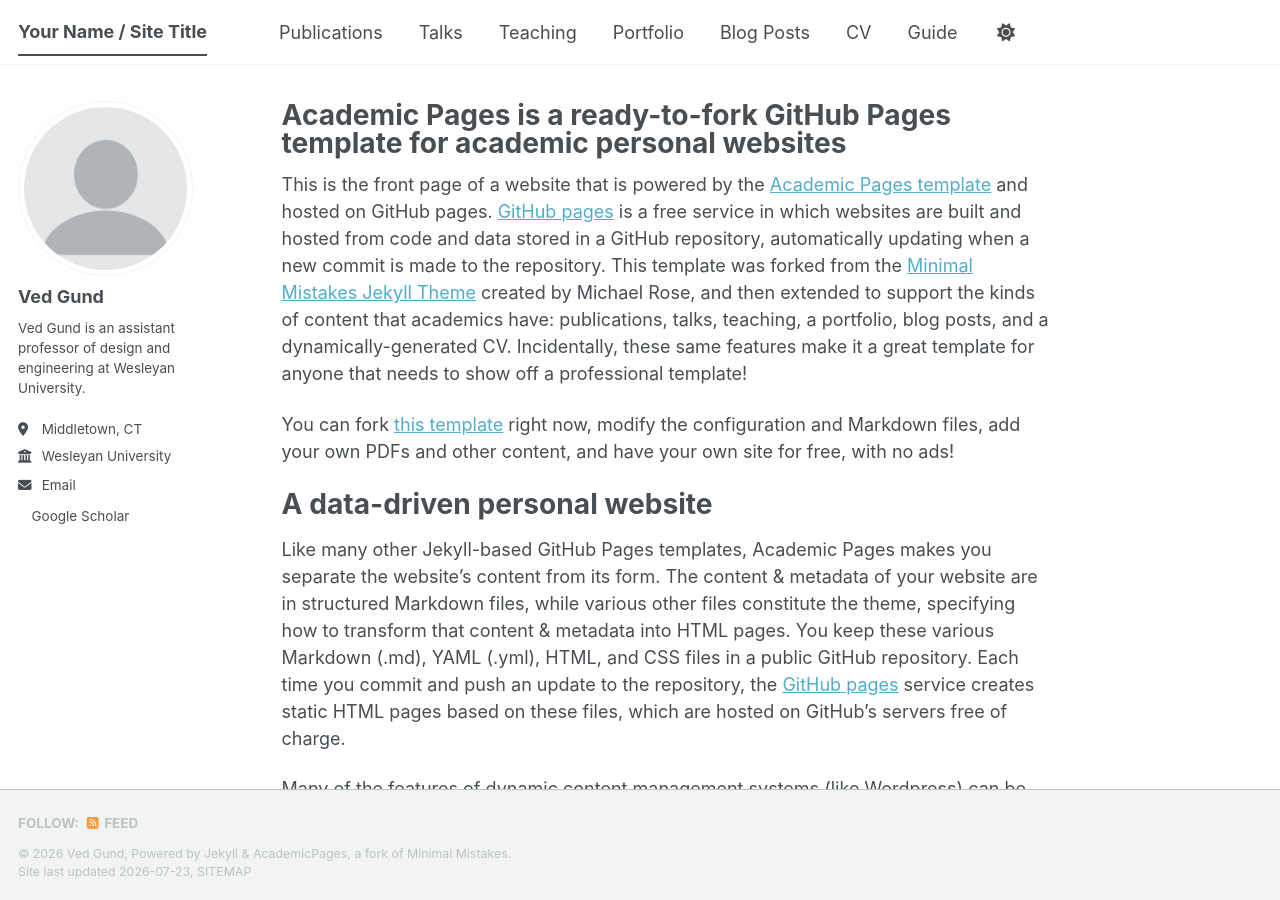
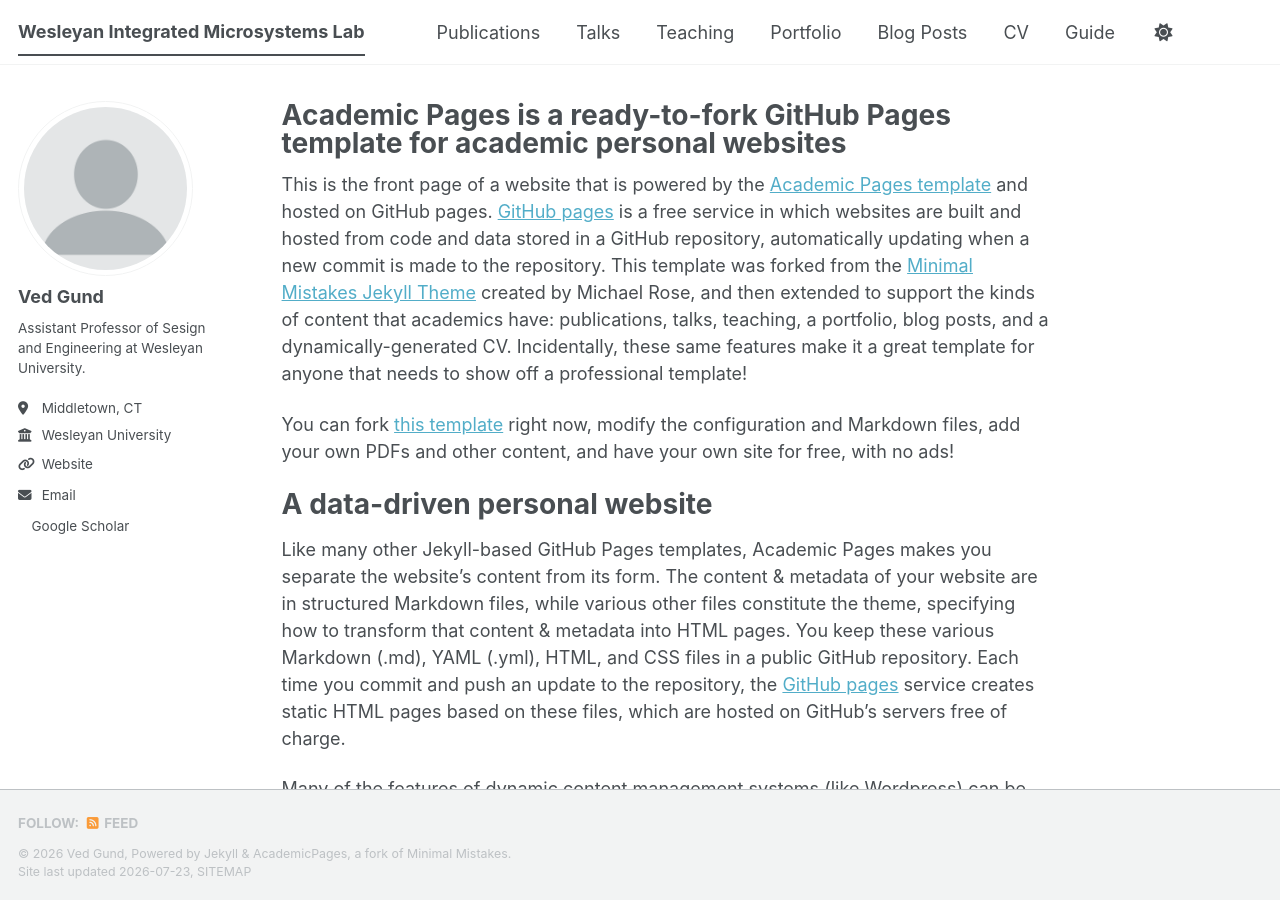
Before and after one commit to wes-ims/wes-ims.github.io, a Jekyll site: the page built from _pages/about.md, in a window 1280 px wide and 900 px high. Built offline with Jekyll 4.4.1, drawn with Linux system fonts in a browser that asks for light colours; a style sheet for code colours, icons or effects is not loaded.

Commit message:
Update _config.yml

```diff
--- a/_config.yml
+++ b/_config.yml
@@ -9,7 +9,7 @@
 # Basic Site Settings
 locale                   : "en-US"
 site_theme               : "default" # The available themes options are "default", "air", "sunrise", "mint", "dirt" and "contrast"
-title                    : "Your Name / Site Title"
+title                    : "Wesleyan Integrated Microsystems Lab"
 title_separator          : "-"
 name                     : &name "Ved Gund"
 description              : &description "Wesleyan Integrated Microsystems Laboratory (WIMS)"   # Update this with a general description of your site, this is the default if not overridden by a page
@@ -26,10 +26,10 @@ author:
   avatar           : "profile.png"
   name             : "Ved Gund"
   pronouns         : # example: "she/her"
-  bio              : "Ved Gund is an assistant professor of design and engineering at Wesleyan University."
+  bio              : "Assistant Professor of Sesign and Engineering at Wesleyan University."
   location         : "Middletown, CT"
   employer         : "Wesleyan University"
-  uri              : # URL
+  uri              : "https://www.wesleyan.edu/about/directory/profile.html?id=vgund"
   email            : "vgund@wesleyan.edu"
 
   # Academic websites
```
